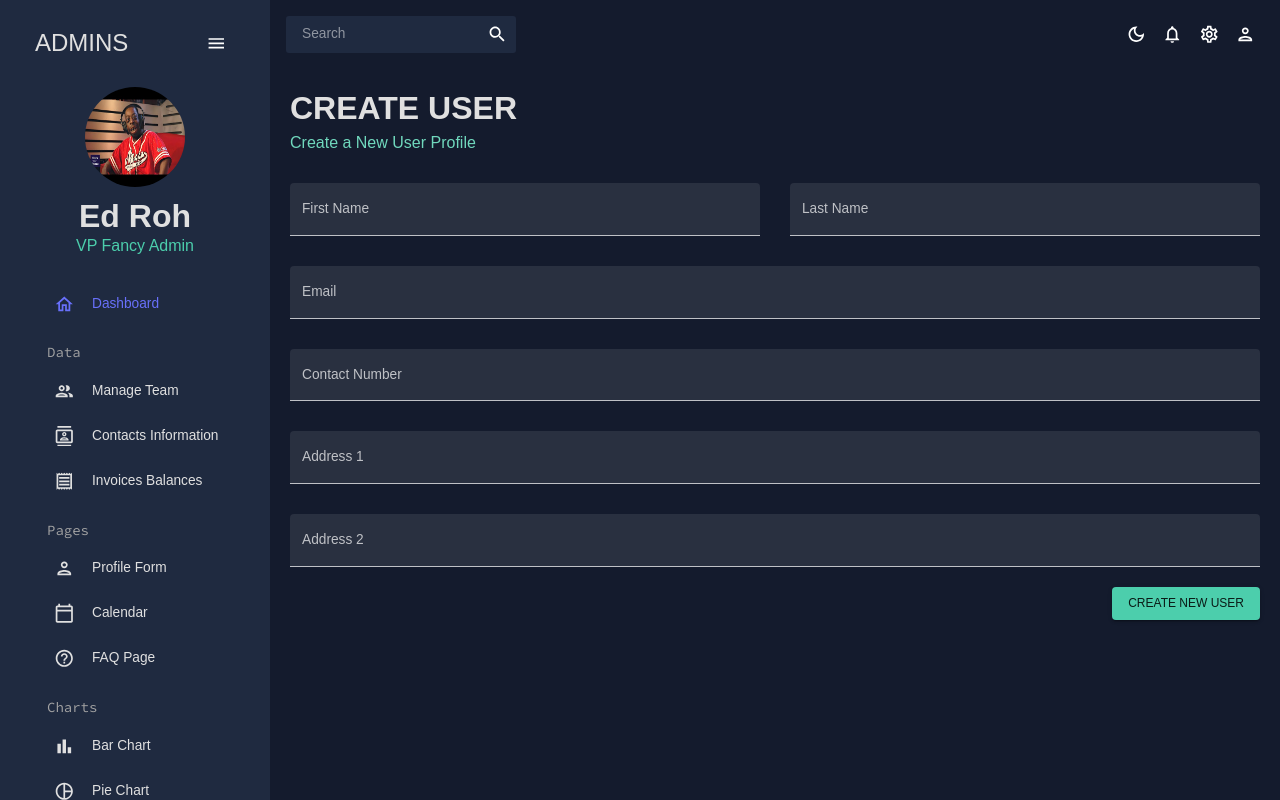
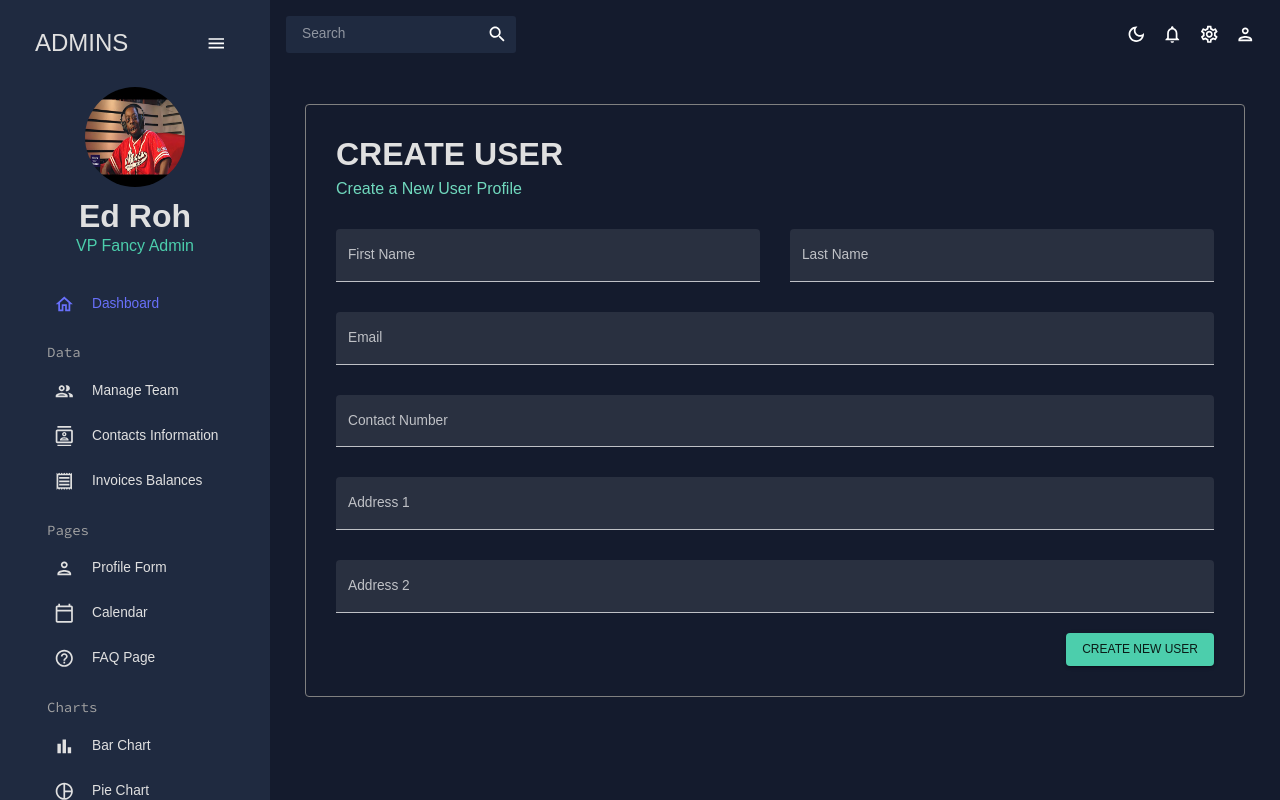
Before and after one commit to Armandosselimi/React-Admin, a React (Create React App) app: page /form in a window 1280 px wide. Built offline with nearby package versions, Linux system fonts and the light colour scheme.

Commit message:
refactoring

```diff
--- a/src/App.js
+++ b/src/App.js
@@ -3,7 +3,6 @@ import {ColorModeContext, useMode} from "./theme";
 import {CssBaseline, ThemeProvider} from "@mui/material";
 import Topbar from "./app/pages/shared/Topbar";
 import Sidebar from "./app/pages/shared/Sidebar";
-import {useState} from "react";
 import Dashboard from "./app/pages/dashboard";
 import Team from "./app/pages/team";
 import Contacts from "./app/pages/contacts";
@@ -17,18 +16,14 @@ import Line from "./app/pages/line";
 import Geography from "./app/pages/geography";
 
 
-
-
 function App() {
     const [theme, colorMode] = useMode()
-    const [isSidebar, setIsSidebar] = useState(true);
-
     return (
         <ColorModeContext.Provider value={colorMode}>
             <ThemeProvider theme={theme}>
                 <CssBaseline/>
                 <div className="app">
-                    <Sidebar/>
+                    <Sidebar />
                     <main className='content'>
                         <Topbar/>
                         <Routes>
--- a/src/app/pages/contacts/index.jsx
+++ b/src/app/pages/contacts/index.jsx
@@ -6,6 +6,9 @@ import {DataGrid, GridToolbar} from "@mui/x-data-grid";
 import {mockDataContacts} from "../../../data/mockData";
 
 const Contacts = () => {
+    const theme = useTheme()
+    const colors = tokens(theme.palette.mode)
+
     const columns = [
         {field: 'id', headerName: 'ID', flex: 0.5},
         {field: 'name', headerName: 'Name', flex: 1, cellClassName: 'name-column--cell'},
@@ -17,8 +20,7 @@ const Contacts = () => {
         {field: "zipCode", headerName: "Zip Code", flex: 1},
         {field: "registrarId", headerName: "Registrar ID"},
     ]
-    const theme = useTheme()
-    const colors = tokens(theme.palette.mode)
+
     return (
         <Box m='20px'>
             <Header title='Contacts' subtitle='List of Contacts'/>
--- a/src/app/pages/invoices/index.jsx
+++ b/src/app/pages/invoices/index.jsx
@@ -6,6 +6,9 @@ import {DataGrid,} from "@mui/x-data-grid";
 import {mockDataInvoices} from "../../../data/mockData";
 
 const Invoices = () => {
+    const theme = useTheme()
+    const colors = tokens(theme.palette.mode)
+
     const columns = [
         {field: 'id', headerName: 'ID', flex: 0.5},
         {field: 'name', headerName: 'Name', flex: 1, cellClassName: 'name-column--cell'},
@@ -24,8 +27,7 @@ const Invoices = () => {
 
 
     ]
-    const theme = useTheme()
-    const colors = tokens(theme.palette.mode)
+
     return (
         <Box m='20px'>
             <Header title='Contacts' subtitle='List of Contacts'/>
--- a/src/app/pages/profileForm/index.jsx
+++ b/src/app/pages/profileForm/index.jsx
@@ -36,7 +36,13 @@ const ProfileForm = () => {
         console.log(values)
     }
     return (
-        <Box m='20px'>
+        <Box
+            m='35px'
+            border='1px groove' // Add a dashed border with 3px width
+            borderColor='gray' // Set the border color to gray
+            borderRadius='4px' // Add border radius to give it rounded corners
+            p='30px' // Add padding to create some space between the border and form
+        >
             <Header title='CREATE USER' subtitle='Create a New User Profile'/>
             <Formik
                 initialValues={initialValues}
--- a/src/app/pages/shared/Sidebar.jsx
+++ b/src/app/pages/shared/Sidebar.jsx
@@ -222,7 +222,7 @@ const Sidebar = () => {
                 </Menu>
             </ProSidebar>
         </Box>
-    );
-};
+    )
+}
 
 export default Sidebar;
--- a/src/app/pages/shared/Topbar.jsx
+++ b/src/app/pages/shared/Topbar.jsx
@@ -19,6 +19,8 @@ const Topbar = () => {
             justifyContent='space-between'
             p={2}
         >
+            {/* SEARCH BAR */}
+
             <Box
                 display='flex'
                 backgroundColor={colors.primary[400]}
@@ -32,6 +34,7 @@ const Topbar = () => {
 
             </Box>
 
+            {/* ICONS */}
             <Box displau='flex'>
 
                 <IconButton onClick={colorMode.toggleColorMode}>
@@ -55,7 +58,6 @@ const Topbar = () => {
                     <PersonOutlinedIcon/>
                 </IconButton>
 
-
             </Box>
         </Box>
     );
--- a/src/app/pages/team/index.jsx
+++ b/src/app/pages/team/index.jsx
@@ -9,6 +9,9 @@ import SecurityOutlinedIcon from '@mui/icons-material/SecurityOutlined';
 import LockOpenOutlinedIcon from '@mui/icons-material/LockOpenOutlined';
 
 const Team = () => {
+    const theme = useTheme()
+    const colors = tokens(theme.palette.mode)
+
     const columns = [
         {field: 'id', headerName: 'ID'},
         {field: 'name', headerName: 'Name', flex: 1, cellClassName: 'name-column--cell'},
@@ -51,8 +54,7 @@ const Team = () => {
         },
 
     ]
-    const theme = useTheme()
-    const colors = tokens(theme.palette.mode)
+
     return (
         <Box m='20px'>
             <Header title='TEAM' subtitle='Managing the Team Members'/>
```
